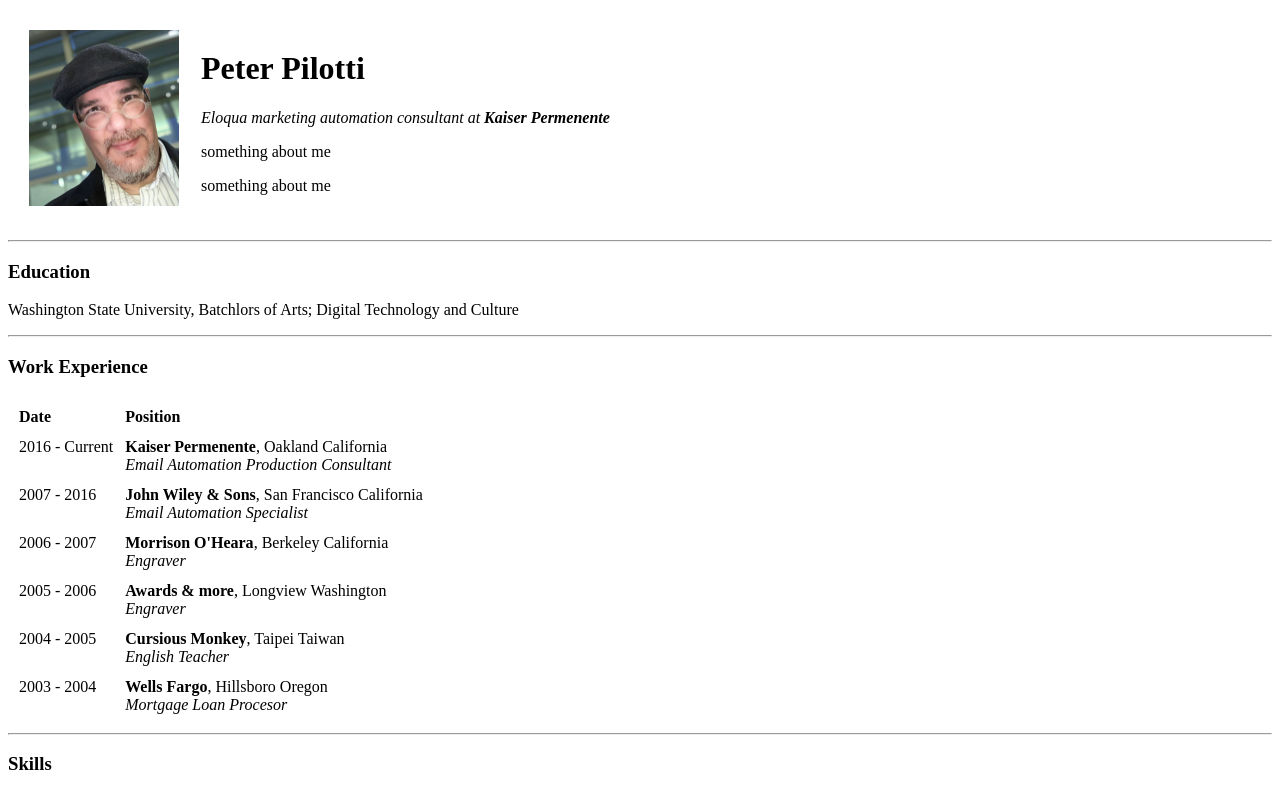
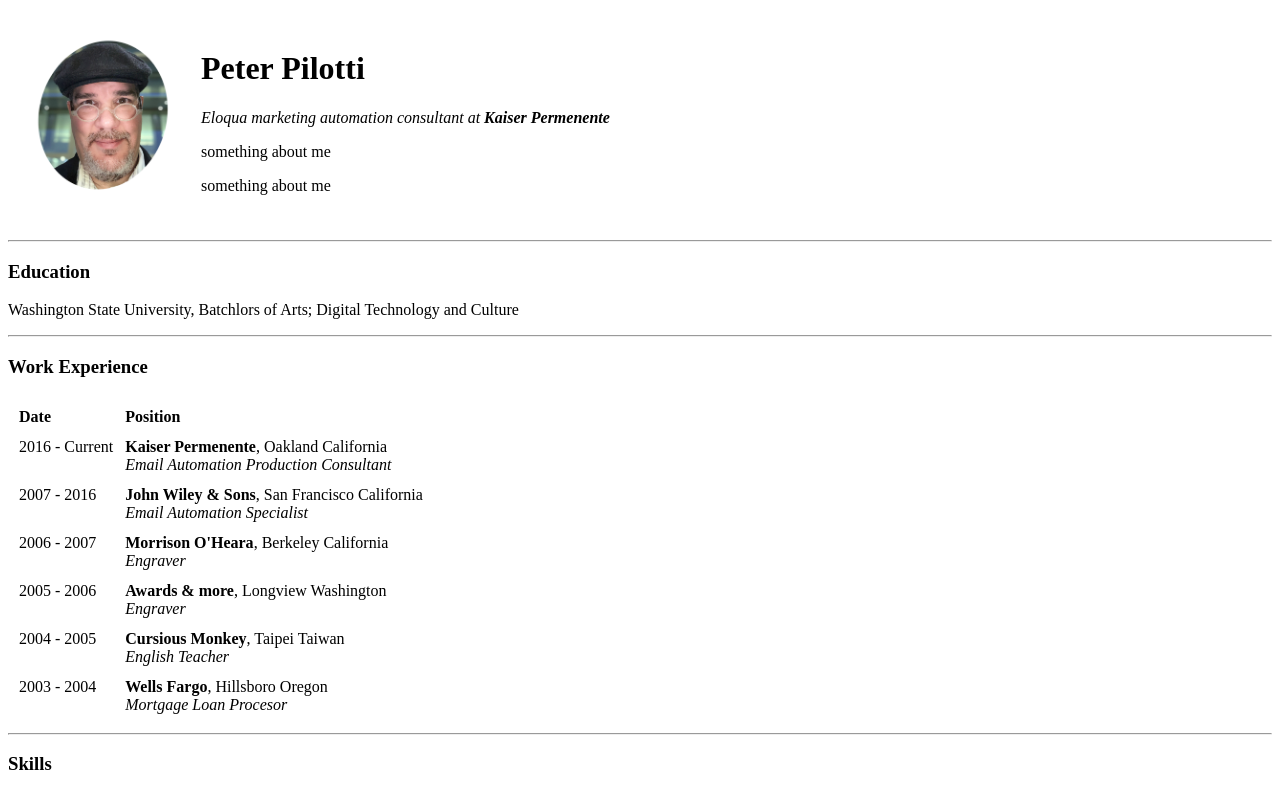
Before and after one commit to Pete-p/cv, a plain HTML site: page index.html in a window 1280 px wide. Shown: the top 791 px of the page. Drawn offline with Linux system fonts and the light colour scheme.

Commit message:
Update index.html

```diff
--- a/index.html
+++ b/index.html
@@ -9,7 +9,7 @@
 <body>
   <table cellspacing="20">
     <tr>
-      <td><img src="Photos/59716390803__6E9BCCC3-3814-4E06-AD2D-043B914DE2FC.fullsizerender.jpg" style="width:150px"></td>
+      <td><img src="Photos/portrait.png" style="width:150px"></td>
       <td>
         <h1>Peter Pilotti</h1>
         <p><em>Eloqua marketing automation consultant at <b>Kaiser Permenente</b></em></p>
```
